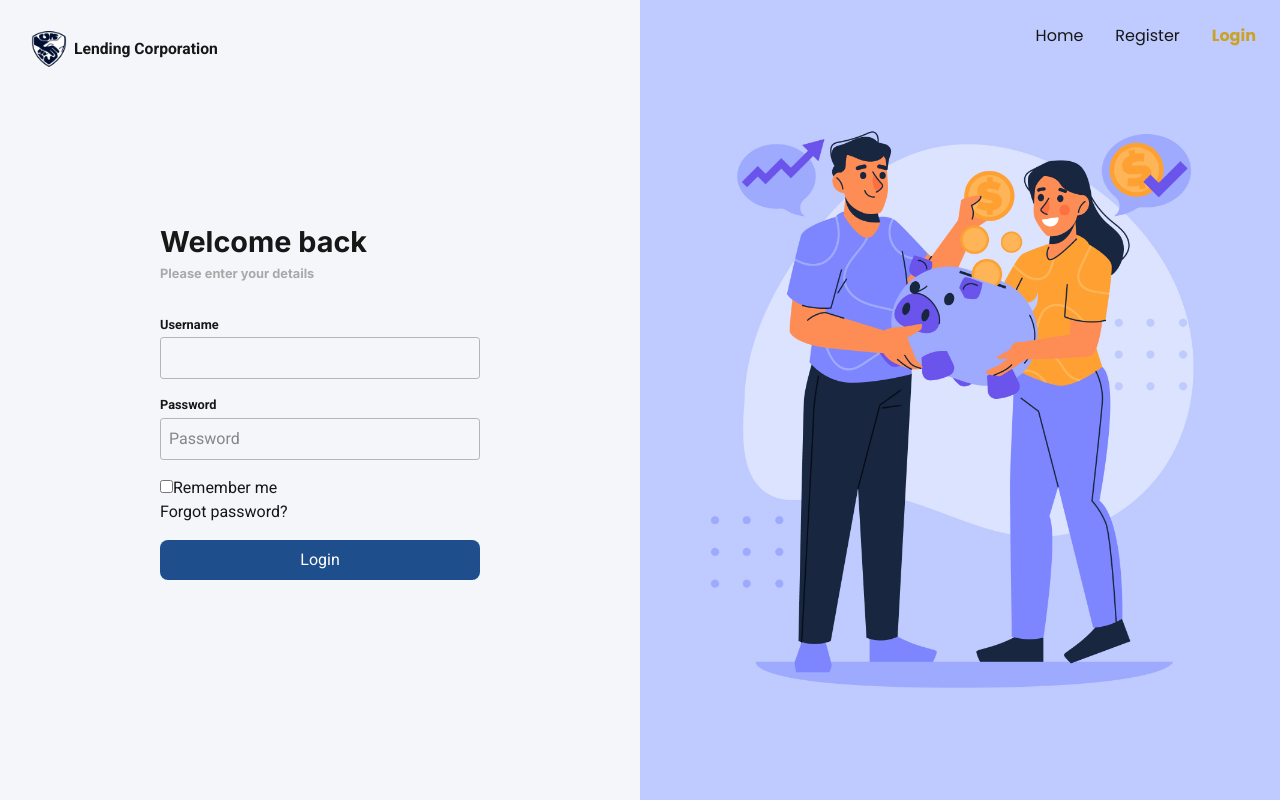
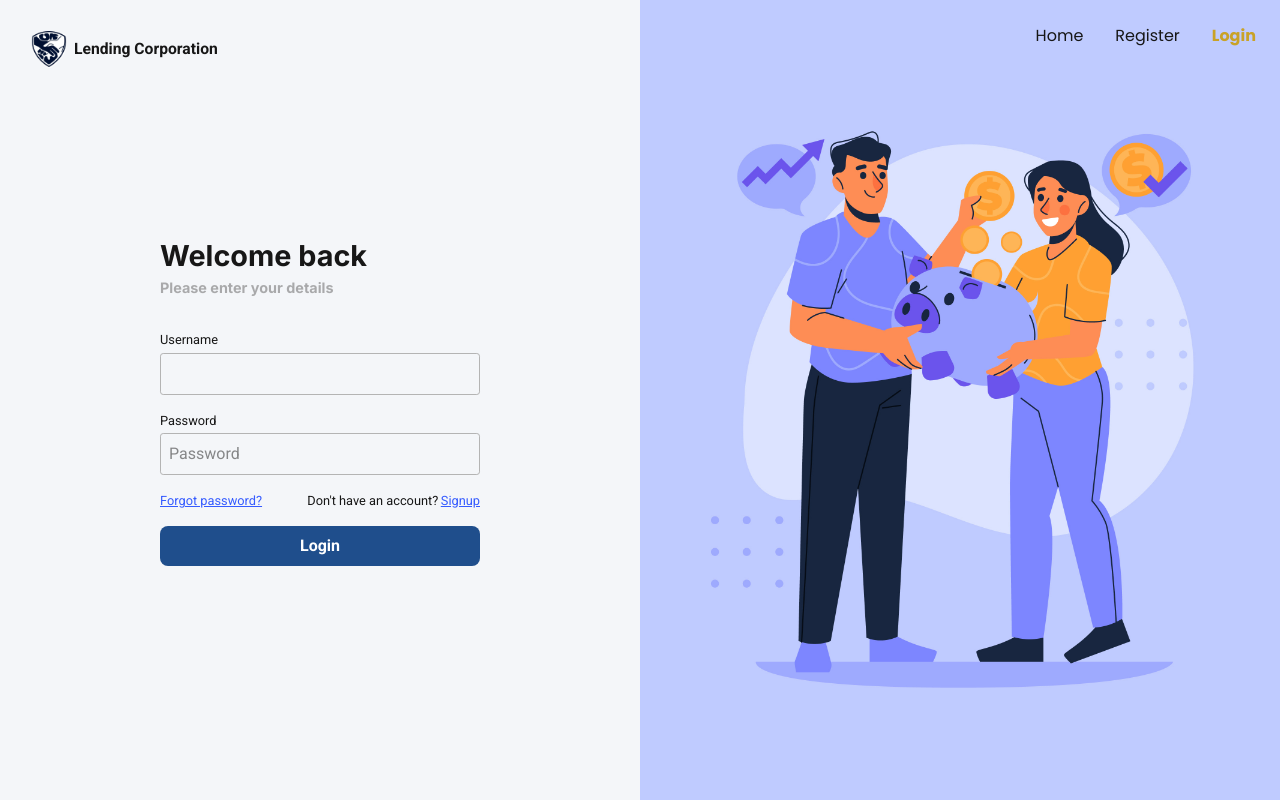
Before and after one commit to fideljotojot/Lending-Corporation, a Next.js app in the folder frontend/: page / in a window 1280 px wide. Both pictures are taken after a click on the link "Login". Built offline with nearby package versions, Linux system fonts and the light colour scheme.

Commit message:
feat: implement Forgot Password page and update LoginPage with navigation

```diff
--- /dev/null
+++ b/frontend/app/components/forgot-password.tsx
@@ -0,0 +1,5 @@
+export default function ForgotPage() {
+    return (
+        <h1>Forgot Password</h1>
+    )
+}
--- a/frontend/app/components/login.tsx
+++ b/frontend/app/components/login.tsx
@@ -1,7 +1,12 @@
 import Image from "next/image";
 import styles from "../style/login.module.css";
 
-export default function LoginPage() {
+type LoginPageProps = {
+  onForgotPassword: () => void;
+  onRegister: () => void;
+};
+
+export default function LoginPage({ onForgotPassword, onRegister }: LoginPageProps) {
   return (
     <section className={styles.wrapper}>
       <div className={styles.contentContainer}>
@@ -20,12 +25,28 @@ export default function LoginPage() {
               <label htmlFor="password">Password</label>
               <input type="password" id="password" placeholder="Password" required />
             </div>
-            <div className="details">
-              <div className="remember-me">
-                <input type="checkbox" id="remember" />
-                <label htmlFor="remember">Remember me</label>
-              </div>
-              <a href="#">Forgot password?</a>
+            <div className={styles.details}>
+              <a
+                href="#"
+                className={styles.forgot}
+                onClick={(event) => {
+                event.preventDefault();
+                onForgotPassword();
+              }}>
+                Forgot password?
+              </a>
+              <span className={styles.register}>
+                Don&apos;t have an account?
+                <a
+                  href="#"
+                  onClick={(event) => {
+                    event.preventDefault();
+                    onRegister();
+                  }}
+                >
+                  Signup
+                </a>
+              </span>
             </div>
             <button type="submit">Login</button>
           </form>
--- a/frontend/app/globals.css
+++ b/frontend/app/globals.css
@@ -64,6 +64,27 @@ nav ul li a.active {
 
 .input-group label {
   font-size: .8em;
-  font-weight: bold;
   font-family: var(--font-roboto), sans-serif;
 }
+
+.input-group input,
+.input-group select {
+  padding: 0.5em;
+  border: 1px solid #b4b4b4;
+  border-radius: .2em;
+}
+
+button {
+  background-color: #1F4E8C;
+  color: white;
+  font-weight: 900;
+  padding: 0.5em;
+  border: none;
+  cursor: pointer;
+  border-radius: .5em;
+  transition: background-color 0.3s ease;
+}
+
+button:hover {
+  background-color: #355BFF;
+}
--- a/frontend/app/page.tsx
+++ b/frontend/app/page.tsx
@@ -5,8 +5,9 @@ import Image from "next/image";
 import HomePage from "./components/home";
 import RegisterPage from "./components/register";
 import LoginPage from "./components/login";
+import ForgotPage from "./components/forgot-password";
 
-type ActivePage = "home" | "login" | "register";
+type ActivePage = "home" | "login" | "register" | "forgot";
 
 export default function Page() {
   const [activePage, setActivePage] = useState<ActivePage>("home");
@@ -65,7 +66,18 @@ export default function Page() {
         </nav>
       </header>
 
-      {activePage === "home" ? <HomePage /> : activePage === "register" ? <RegisterPage /> : <LoginPage />}
+            {activePage === "home" ? (
+                <HomePage />
+            ) : activePage === "register" ? (
+                <RegisterPage />
+            ) : activePage === "forgot" ? (
+                <ForgotPage />
+            ) : (
+                    <LoginPage
+                        onForgotPassword={() => setActivePage("forgot")}
+                        onRegister={() => setActivePage("register")}
+                    />
+            )}
     </main>
   );
 }
--- a/frontend/app/style/login.module.css
+++ b/frontend/app/style/login.module.css
@@ -25,10 +25,9 @@
 }
 
 .contentHeader h3 {
-  font-size: .8em;
+  font-size: .9em;
   color: rgba(116, 116, 116, 0.59);
 }
-
 
 .form {
   display: flex;
@@ -38,19 +37,31 @@
   margin-top: 2em;
 }
 
-.form input {
-  padding: 0.5em;
-  border: 1px solid #b4b4b4;
-  border-radius: .2em;
+.details {
+  display: flex;
+  justify-content: space-between;
+  align-items: center;
+  font-size: .8em;
 }
 
-.form button {
-  background-color: #1F4E8C;
-  color: white;
-  padding: 0.5em;
-  border: none;
-  cursor: pointer;
-  border-radius: .5em;
+.remember{
+  display: flex;
+  gap: .2em;
+}
+
+.forgot {
+  color: #355BFF;
+  text-decoration: underline;
+}
+
+.register {
+  text-align: center;
+}
+
+.register a {
+  margin-left: .2em;
+  color: #355BFF;
+  text-decoration: underline;
 }
 
 .imageContainer {
```
